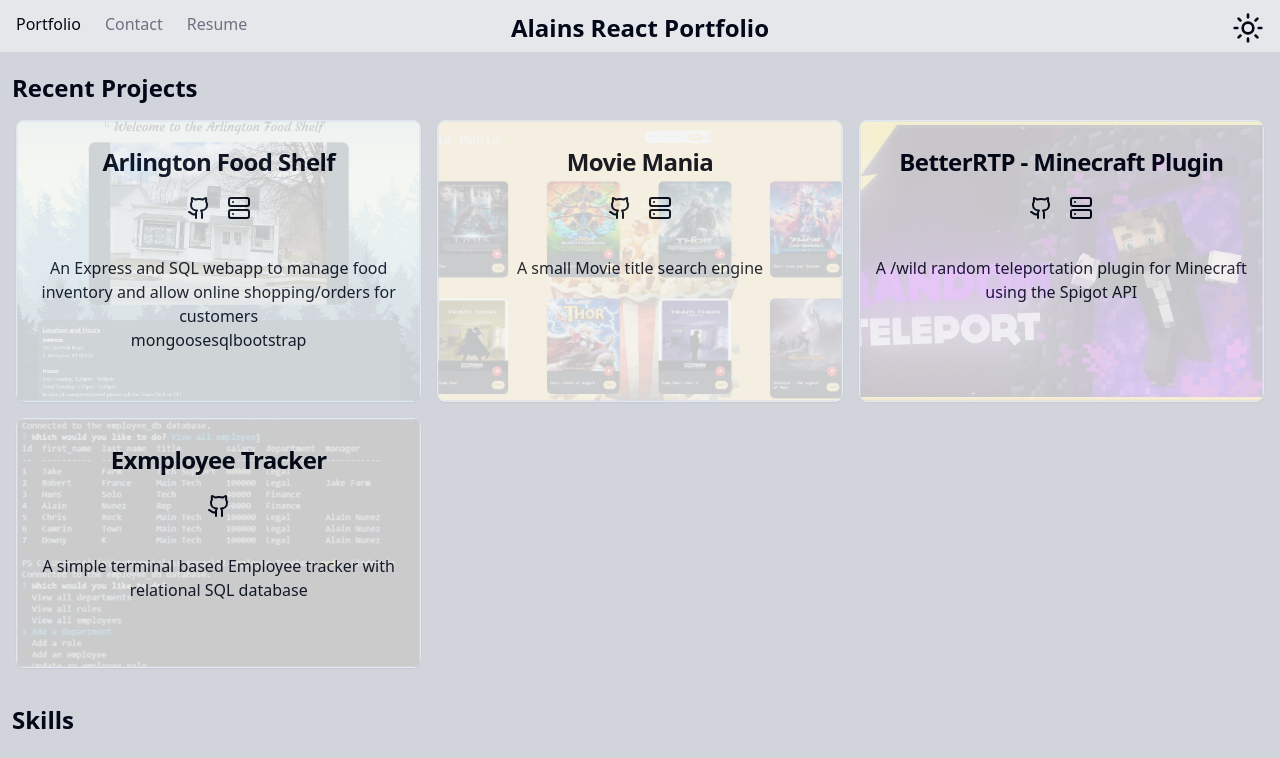
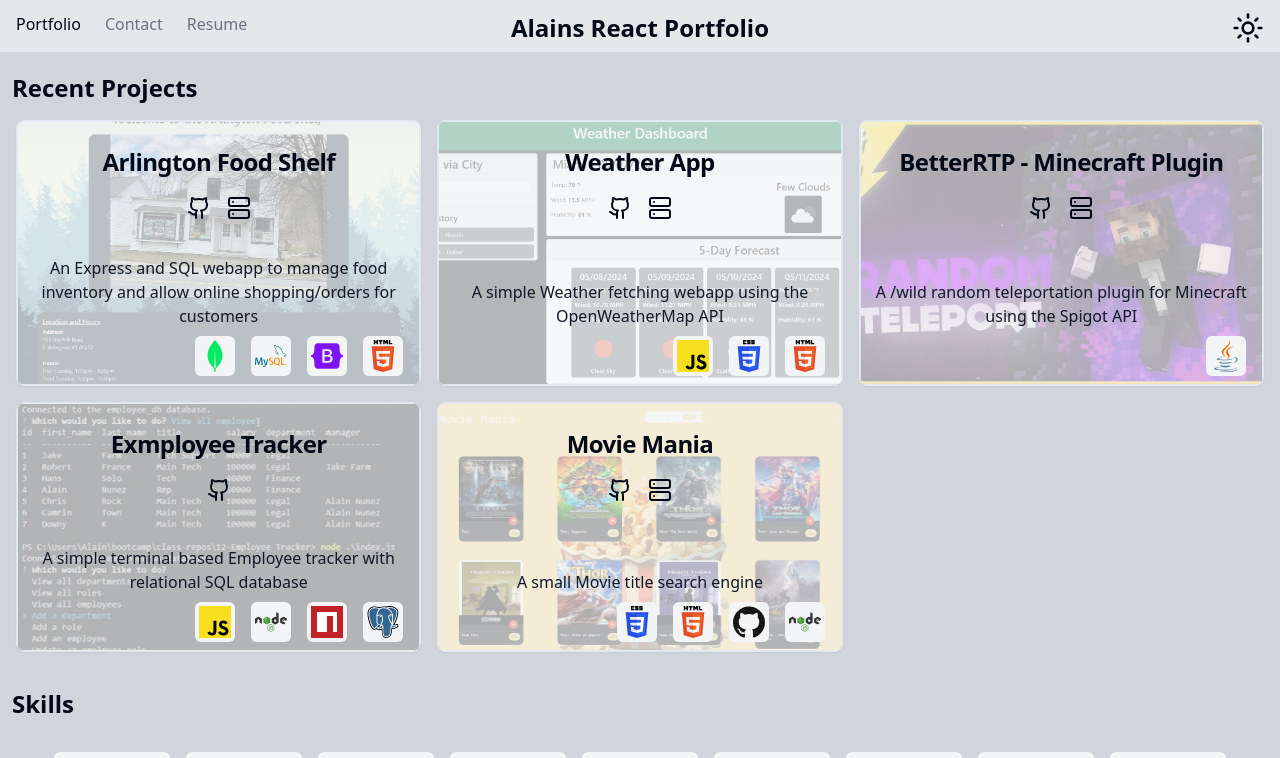
Before and after one commit to SuperRonanCraft/bootcamp-React-Portfolio, a React (Vite) app: page / in a window 1280 px wide. Shown: the top 758 px of the page. Built offline with nearby package versions, Linux system fonts and the light colour scheme.

Commit message:
project skill icons

```diff
--- a/public/images/tech/index.js
+++ b/public/images/tech/index.js
@@ -29,6 +29,11 @@
     id: 'html',
     url: 'html.svg',
     name: 'HTML 5',
+  },
+  {
+    id: 'java',
+    url: 'java.svg',
+    name: 'Java',
   },
   {
     id: 'js',
--- a/src/App.jsx
+++ b/src/App.jsx
@@ -26,7 +26,7 @@
   return (
     <div className="h-screen flex flex-col justify-between dark:bg-gray-600">
       <Header darkmode={dark} darkModeHandler={darkModeHandler} />
-      <main>
+      <main className="dark:bg-gray-600">
         <Outlet />
       </main>
       <Footer />
--- a/src/assets/projects.json
+++ b/src/assets/projects.json
@@ -5,26 +5,37 @@
     "github": "https://github.com/SuperRonanCraft/bootcamp-Arlington-Food-Shelf",
     "deployment": "https://bootcamp-arlington-food-shelf.onrender.com/",
     "image": "arlingtonfoodshelf.png",
-    "tech": ["mongoose", "sql", "bootstrap"]
+    "tech": ["mongo", "mysql", "bootstrap", "html"]
+  },
+  {
+    "title": "Weather App",
+    "description": "A simple Weather fetching webapp using the OpenWeatherMap API",
+    "github": "https://github.com/SuperRonanCraft/bootcamp-Weather-Dashboard",
+    "deployment": "https://superronancraft.github.io/bootcamp-Weather-Dashboard/",
+    "image": "weather.png",
+    "tech": ["js", "css", "html"]
+  },
+  {
+    "title": "BetterRTP - Minecraft Plugin",
+    "description": "A /wild random teleportation plugin for Minecraft using the Spigot API",
+    "github": "https://github.com/RonanPlugins/BetterRTP",
+    "deployment": "https://www.spigotmc.org/resources/betterrtp.36081/",
+    "image": "rtp.png",
+    "tech": ["java"]
+  },
+  {
+    "title": "Exmployee Tracker",
+    "description": "A simple terminal based Employee tracker with relational SQL database",
+    "github": "https://github.com/SuperRonanCraft/bootcamp-Employee-Tracker",
+    "image": "etracker.png",
+    "tech": ["js", "node", "npm", "postgres"]
   },
   {
     "title": "Movie Mania",
     "description": "A small Movie title search engine",
     "github": "https://github.com/SuperRonanCraft/bootcamp-project-1",
     "deployment": "https://superronancraft.github.io/bootcamp-project-1/",
-    "image": "moviemania.png"
-  },
-  {
-    "title": "BetterRTP - Minecraft Plugin",
-    "description": "A /wild random teleportation plugin for Minecraft using the Spigot API",
-    "github": "https://github.com/RonanPlugins/BetterRTP",
-    "deployment": "https://www.spigotmc.org/resources/betterrtp.36081/",
-    "image": "rtp.png"
-  },
-  {
-    "title": "Exmployee Tracker",
-    "description": "A simple terminal based Employee tracker with relational SQL database",
-    "github": "https://github.com/SuperRonanCraft/bootcamp-Employee-Tracker",
-    "image": "etracker.png"
+    "image": "moviemania.png",
+    "tech": ["css", "html", "github", "node"]
   }
 ]
--- a/src/components/Project.jsx
+++ b/src/components/Project.jsx
@@ -1,3 +1,4 @@
+import { Skill } from './Skills';
 import {
   Card,
   CardTitle,
@@ -7,6 +8,7 @@
   CardFooter,
 } from './ui/card';
 import { Github, Server } from 'lucide-react';
+import images from '../../public/images/tech/index';
 
 // eslint-disable-next-line react/prop-types
 function Project({ title, github, deployment, image, description, tech }) {
@@ -15,13 +17,13 @@
       className="project group"
       style={{ backgroundImage: `url(./images/${image})` }}
     >
-      <div className="opacity-90 hover:opacity-100 rounded-md border bg-gray-100/90 dark:bg-gray-900/90 transition duration-300 w-full">
-        <CardHeader className="">
+      <div className="bg-gray-100/70 hover:bg-gray-200/90 dark:bg-gray-700/70 dark:hover:bg-gray-900/90 rounded-md border transition duration-300 w-full flex flex-wrap">
+        <CardHeader className="mx-auto basis-full">
           <CardTitle className="text-center">
             <h2>{title}</h2>
           </CardTitle>
           {/* Quick Links */}
-          <div className="flex flex-col-2 justify-center gap-4 py-3">
+          <div className="flex flex-col-2 justify-center gap-4 py-3 basis-full">
             <a className="has-tooltip" href={github}>
               <span className="tooltip rounded shadow-lg p-1 bg-gray-100 dark:bg-gray-900 text-red-500 -mt-8">
                 Github Repository
@@ -40,15 +42,31 @@
         </CardHeader>
 
         {/* Description */}
-        <CardDescription className="mx-2 text-center text-md text-gray-900 dark:text-gray-200">
+        <CardDescription className="mx-2 text-center text-md text-gray-900 dark:text-gray-200 basis-full self-end">
           <a>{description}</a>
-          <div>{tech}</div>
+          <div className="flex flex-wrap justify-end content-end">
+            {tech &&
+              tech.map((item, index) => {
+                const image = searchArray(images, item);
+                console.log(image);
+                return (
+                  <Skill key={index} {...image} size="32px" margin="m-1" />
+                );
+              })}
+          </div>
         </CardDescription>
-        <CardContent className="grid gap-4"></CardContent>
-        <CardFooter></CardFooter>
       </div>
     </Card>
   );
 }
 
+function searchArray(array, valuetofind) {
+  for (let i = 0; i < array.length; i++) {
+    if (array[i]['id'] === valuetofind) {
+      return array[i];
+    }
+  }
+  return -1;
+}
+
 export default Project;
--- a/src/components/Skills.jsx
+++ b/src/components/Skills.jsx
@@ -1,27 +1,28 @@
 import images from '../../public/images/tech/index';
 
-function Skills() {
+export const Skills = () => {
   return (
     <div className="flex flex-wrap m-6 place-content-center">
       {images.map((image, index) => (
-        <div
-          key={index}
-          className="has-tooltip flex justify-center bg-gray-100 dark:bg-gray-300 m-2 rounded-md hover:bg-gray-400 hover:dark:bg-gray-500 transition duration-300"
-        >
-          <span className="tooltip rounded shadow-lg p-1 bg-gray-100 dark:bg-gray-900 text-red-500 -mt-8">
-            {image.name}
-          </span>
-
-          <img
-            src={`./images/tech/${image.url}`}
-            alt={`image-${index}`}
-            style={{ width: '100px', maxHeight: '100px' }}
-            className="m-2"
-          />
-        </div>
+        <Skill key={index} {...image} />
       ))}
     </div>
   );
-}
+};
 
-export default Skills;
+export const Skill = ({ name, url, size = '100px', margin = 'm-2' }) => {
+  return (
+    <div className="has-tooltip flex justify-center bg-gray-100 dark:bg-gray-300 m-2 rounded-md hover:bg-gray-400 hover:dark:bg-gray-500 transition duration-300">
+      <span className="tooltip rounded shadow-lg p-1 bg-gray-100 dark:bg-gray-700 text-red-500 -mt-10">
+        {name}
+      </span>
+
+      <img
+        src={`./images/tech/${url}`}
+        alt={`image-${name}`}
+        style={{ width: size, maxHeight: size }}
+        className={margin}
+      />
+    </div>
+  );
+};
--- a/src/pages/Portfolio.jsx
+++ b/src/pages/Portfolio.jsx
@@ -1,6 +1,6 @@
 import projects from '../assets/projects.json';
 import Project from '../components/Project';
-import Skills from '../components/Skills';
+import { Skills } from '../components/Skills';
 function AboutPage() {
   console.log(projects);
   return (
```
Also changed, not shown: public/images/tech/java.svg (added), public/images/weather.png (added).
